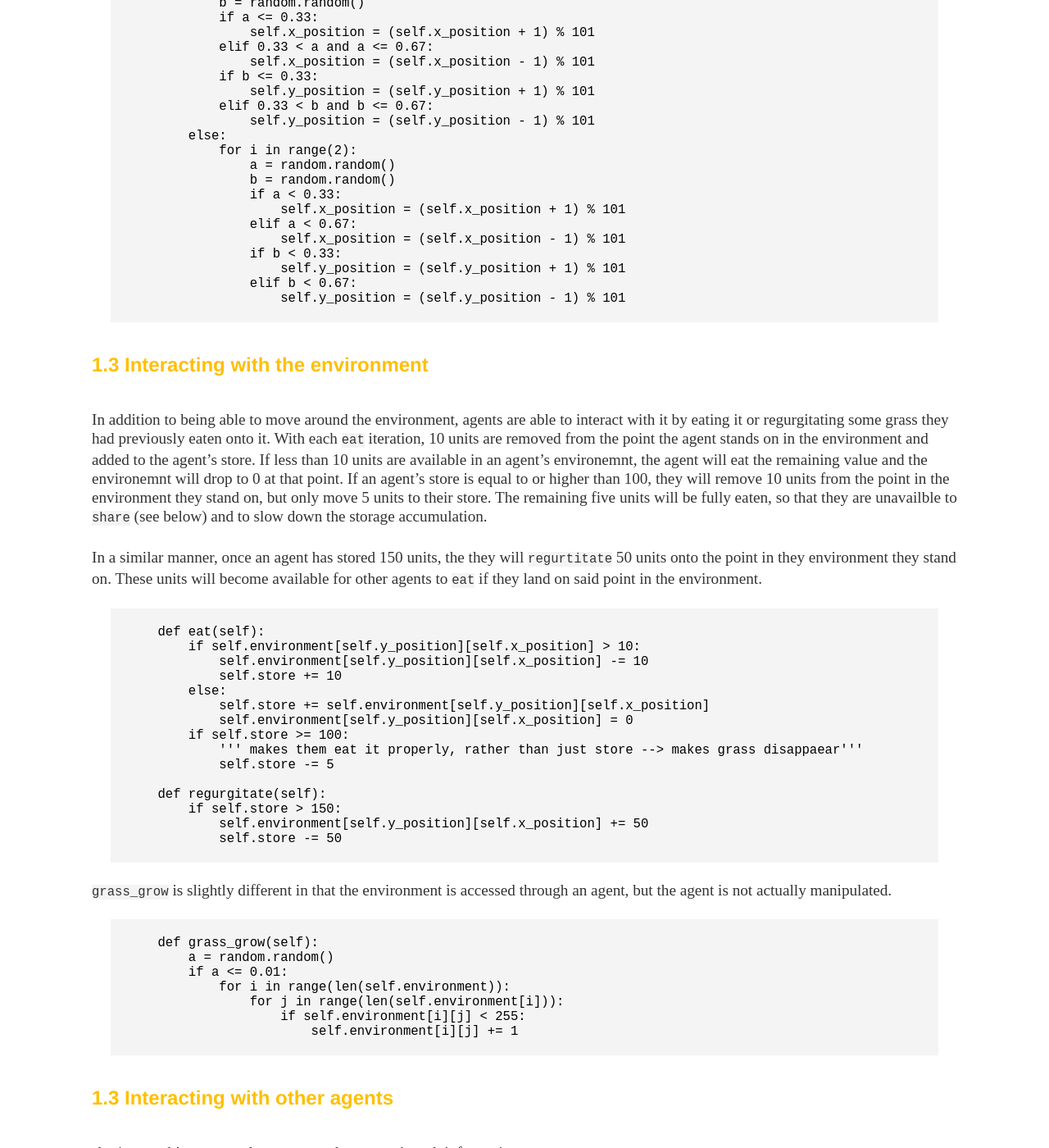
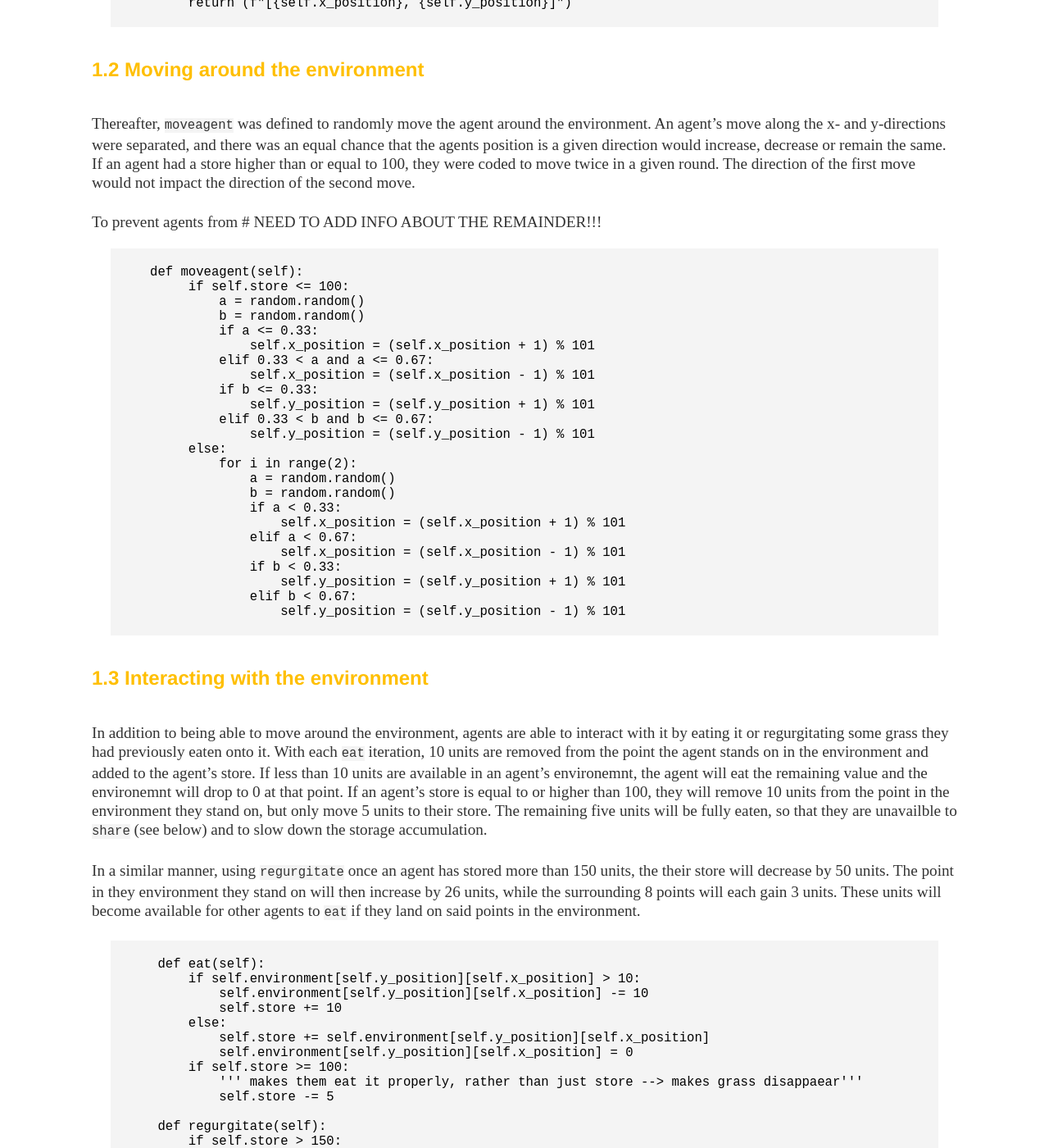
Before and after one commit to lena-kilian/lena-kilian.github.io, a Jekyll site: the page built from abm/index.md, in a window 1280 px wide and 1400 px high, scrolled down 1863 px. Shown: the whole window at 82% size. Built offline with Jekyll 4.4.1, drawn with Linux system fonts in a browser that asks for light colours; our own code applies the rules of GitHub Pages for plain Markdown files; some of the changed text lies outside the part shown.

Commit message:
Update index.md

````diff
--- a/abm/index.md
+++ b/abm/index.md
@@ -2,7 +2,14 @@
 
 This model is part of an [assessment](http://www.geog.leeds.ac.uk/courses/computing/study/core-python-phd/assessment1/index.html) for [GEOG5995](http://www.geog.leeds.ac.uk/courses/computing/study/core-python-phd/index.html). It creates *n* number of agents, which are located randomly on a 100 x 100 grid. In this example the agents represent sheep, which will move around and interact with an imported environment, as well as each other.
 
-Python and text files can be downloaded [here](https://github.com/lena-kilian/lena-kilian.github.io/tree/master/abm/GEOG5995M_CW1).
+The final model will create an animation as depicted in *Figure 1*
+
+![Figure 1](animation1.gif)
+
+*Figure 1: Animated illustration of the final model.*
+
+Python and text files with the full code can be downloaded [here](https://github.com/lena-kilian/lena-kilian.github.io/tree/master/abm/GEOG5995M_CW1).
+
 
 ## 1 The Agent Framework
 ### 1.1 Creating the class
@@ -54,7 +61,7 @@
 
 Thereafter, `moveagent` was defined to randomly move the agent around the environment. An agent's move along the x- and y-directions were separated, and there was an equal chance that the agents position is a given direction would increase, decrease or remain the same. If an agent had a store higher than or equal to 100, they were coded to move twice in a given round. The direction of the first move would not impact the direction of the second move.
 
-# NEED TO ADD INFO ABOUT THE REMAINDER!!!
+To prevent agents from # NEED TO ADD INFO ABOUT THE REMAINDER!!!
 
 ```
    def moveagent(self):
@@ -89,7 +96,7 @@
 
 In addition to being able to move around the environment, agents are able to interact with it by eating it or regurgitating some grass they had previously eaten onto it. With each `eat` iteration, 10 units are removed from the point the agent stands on in the environment and added to the agent's store. If less than 10 units are available in an agent's environemnt, the agent will eat the remaining value and the environemnt will drop to 0 at that point. If an agent's store is equal to or higher than 100, they will remove 10 units from the point in the environment they stand on, but only move 5 units to their store. The remaining five units will be fully eaten, so that they are unavailble to `share` (see below) and to slow down the storage accumulation.
 
-In a similar manner, once an agent has stored 150 units, the they will `regurtitate` 50 units onto the point in they environment they stand on. These units will become available for other agents to `eat` if they land on said point in the environment.
+In a similar manner, using `regurgitate` once an agent has stored more than 150 units, the their store will decrease by 50 units. The point in they environment they stand on will then increase by 26 units, while the surrounding 8 points will each gain 3 units. These units will become available for other agents to `eat` if they land on said points in the environment.
 
 ```
     def eat(self):
@@ -105,7 +112,15 @@
 
     def regurgitate(self):
         if self.store > 150:
-            self.environment[self.y_position][self.x_position] += 50
+            self.environment[self.y_position][self.x_position] += 26
+            self.environment[self.y_position - 1][self.x_position - 1] += 3
+            self.environment[self.y_position - 1][self.x_position + 1] += 3
+            self.environment[self.y_position - 1][self.x_position] += 3
+            self.environment[self.y_position + 1][self.x_position - 1] += 3
+            self.environment[self.y_position + 1][self.x_position + 1] += 3
+            self.environment[self.y_position + 1][self.x_position] += 3
+            self.environment[self.y_position][self.x_position - 1] += 3
+            self.environment[self.y_position][self.x_position + 1] += 3
             self.store -= 50
 ```
 
````
